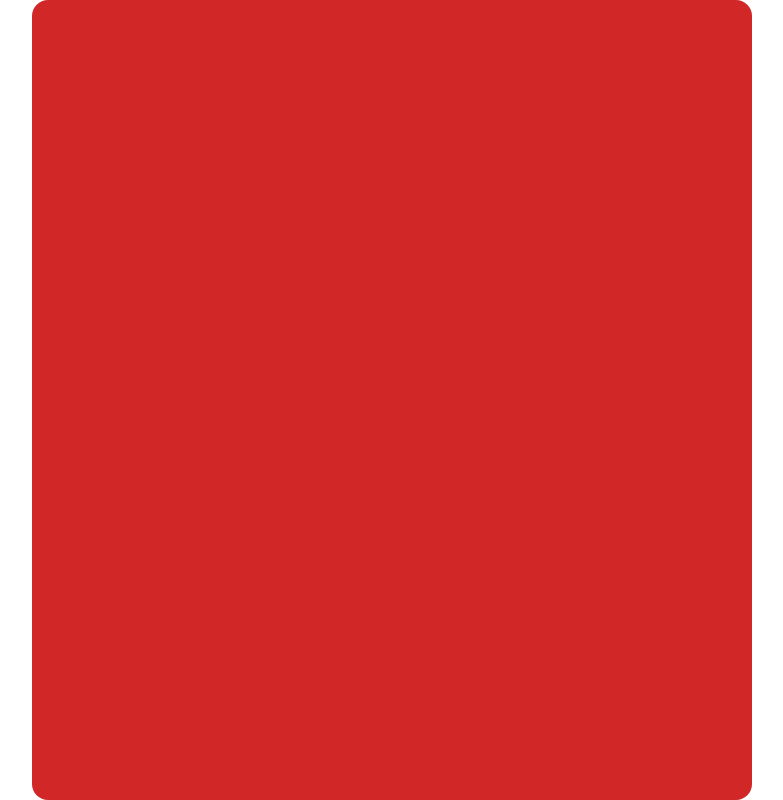
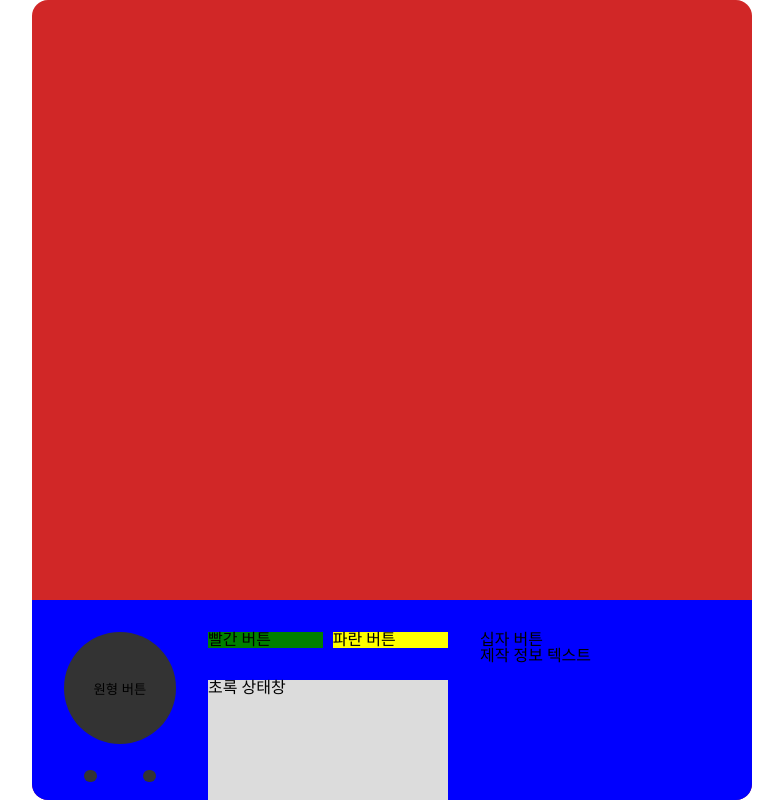
Before and after one commit to jsg3121/pokemon, a React (Create React App) app in the folder client/: page / in a window 1280 px wide. Shown: the whole page, without its empty margins (248-1031 px from the left). Built offline with nearby package versions, Linux system fonts and the light colour scheme.

Commit message:
FEAT(component) : footer component

```diff
--- a/client/src/App.tsx
+++ b/client/src/App.tsx
@@ -1,5 +1,5 @@
-import { Home } from 'container'
 import styled from 'styled-components'
+import { Home } from './container'
 
 const Main = styled.main`
   width: 720px;
--- a/client/src/common/src/getIconType.ts
+++ b/client/src/common/src/getIconType.ts
@@ -1,4 +1,4 @@
-import { IconColor, IconTypes } from 'types'
+import { IconColor, IconTypes } from '../../types'
 
 /**
  * info : card 타입별 배경 아이콘
--- a/client/src/components/src/background/src/Footer.component.tsx
+++ b/client/src/components/src/background/src/Footer.component.tsx
@@ -1,12 +1,128 @@
 import React from 'react'
-import isEqual from 'fast-deep-equal'
+import styled from 'styled-components'
 
-interface FooterComponentProps {}
+const Footer = styled.footer`
+  width: 100%;
+  height: 25%;
+  background-color: blue;
+  display: flex;
+  align-self: flex-end;
+  justify-content: space-between;
+  padding: 1rem;
 
-const FooterComponent: React.FC<FooterComponentProps> = (props) => {
-  const {} = props
+  > div {
+    width: 100%;
+    height: 100%;
+    display: flex;
+    align-items: center;
 
-  return <></>
+    > div {
+      flex-shrink: 0;
+    }
+  }
+`
+
+const Buttons = styled.div`
+  width: 9rem;
+  height: 100%;
+  padding: 1rem;
+
+  .bg--button__circle {
+    width: 7rem;
+    height: 7rem;
+    background-color: #333333;
+    border-radius: 50%;
+
+    &:active {
+      background-color: red;
+    }
+  }
+
+  .bg--button__dot {
+    width: 4.5rem;
+    height: 1rem;
+    display: flex;
+    align-items: center;
+    justify-content: space-between;
+    margin: 1.5rem auto 0;
+
+    i {
+      display: block;
+      width: 0.8rem;
+      height: 0.8rem;
+      border-radius: 50%;
+      background-color: #333333;
+    }
+  }
+`
+
+const Status = styled.div`
+  width: 17rem;
+  height: 100%;
+  padding: 1rem;
+
+  .bg--status__alert {
+    height: 1rem;
+    width: 100%;
+    display: flex;
+    align-items: center;
+    justify-content: space-between;
+    margin-bottom: 2rem;
+
+    p {
+      width: 48%;
+      height: 1rem;
+      flex-shrink: 0;
+
+      &:first-child {
+        background-color: green;
+      }
+
+      &:last-child {
+        background-color: yellow;
+      }
+    }
+  }
+
+  .bg--status__signal {
+    width: 100%;
+    height: 8rem;
+    background-color: gainsboro;
+    margin-top: 2rem;
+  }
+`
+
+const ArrowButton = styled.div`
+  width: 17rem;
+  height: 100%;
+  padding: 1rem;
+`
+
+const FooterComponent: React.FC = () => {
+  return (
+    <Footer>
+      <div>
+        <Buttons>
+          <button className="bg--button__circle">원형 버튼</button>
+          <div className="bg--button__dot">
+            <i></i>
+            <i></i>
+          </div>
+        </Buttons>
+        <Status>
+          <div className="bg--status__alert">
+            <p>빨간 버튼</p>
+            <p>파란 버튼</p>
+          </div>
+          <div className="bg--status__signal">초록 상태창</div>
+        </Status>
+        <ArrowButton>
+          <div>십자 버튼</div>
+          <p>제작 정보 텍스트</p>
+        </ArrowButton>
+      </div>
+    </Footer>
+  )
 }
 
-export default React.memo(FooterComponent, isEqual)
+export default FooterComponent
--- a/client/src/components/src/common/Card.component.tsx
+++ b/client/src/components/src/common/Card.component.tsx
@@ -1,8 +1,8 @@
-import { getIconType } from 'common'
 import isEqual from 'fast-deep-equal'
 import React from 'react'
 import styled from 'styled-components'
-import { IconColor } from 'types'
+import { getIconType } from '../../../common'
+import { IconColor } from '../../../types'
 import ImageComponent from './Image.component'
 import TagComponent from './Tag.component'
 
--- a/client/src/components/src/common/Tag.component.tsx
+++ b/client/src/components/src/common/Tag.component.tsx
@@ -1,8 +1,8 @@
-import { changeType } from 'common'
 import isEqual from 'fast-deep-equal'
 import React from 'react'
 import styled from 'styled-components'
-import { TypesColor } from 'types'
+import { changeType } from '../../../common'
+import { TypesColor } from '../../../types'
 
 interface TagComponentProps {
   label: string
--- a/client/src/container/src/Home.container.tsx
+++ b/client/src/container/src/Home.container.tsx
@@ -1,21 +1,23 @@
 import React from 'react'
-import isEqual from 'fast-deep-equal'
 import styled from 'styled-components'
-
-interface HomeContainerProps {}
+import { Footer } from '../../components'
 
 const Home = styled.section`
   width: 100%;
   height: 100vh;
   background-color: #d12727;
   border-radius: 1rem;
+  position: relative;
+  display: flex;
   overflow: hidden;
 `
 
-const HomeContainer: React.FC<HomeContainerProps> = (props) => {
-  const {} = props
-
-  return <Home></Home>
+const HomeContainer: React.FC = () => {
+  return (
+    <Home>
+      <Footer />
+    </Home>
+  )
 }
 
-export default React.memo(HomeContainer, isEqual)
+export default HomeContainer
--- a/client/tsconfig.json
+++ b/client/tsconfig.json
@@ -14,8 +14,7 @@
     "resolveJsonModule": true,
     "isolatedModules": true,
     "noEmit": true,
-    "jsx": "react-jsx",
-    "baseUrl": "src"
+    "jsx": "react-jsx"
   },
   "include": ["src"]
 }
```
